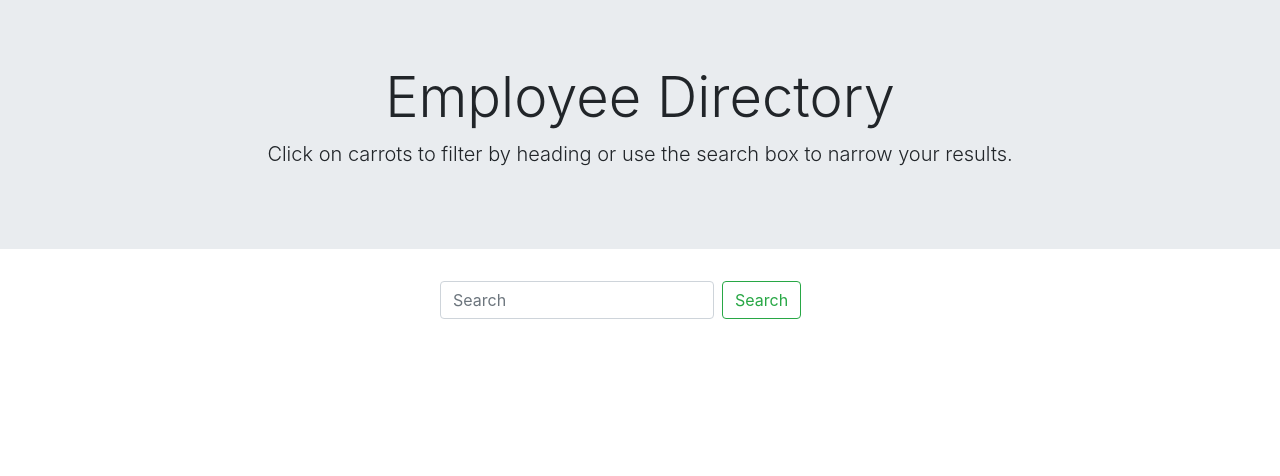
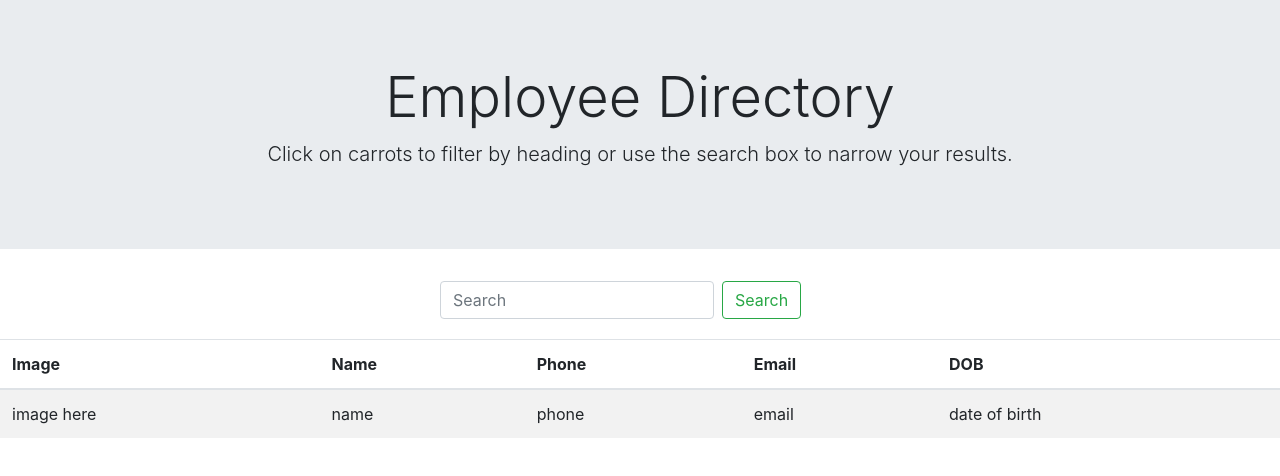
Before and after one commit to past0073/Employee-Directory, a React (Create React App) app in the folder employeedirectory/: page / in a window 1280 px wide. Shown: the top 476 px of the page. Built offline with nearby package versions, Linux system fonts and the light colour scheme; no server answers.

Commit message:
Added table and some api calling reference code.

```diff
--- a/employeedirectory/package.json
+++ b/employeedirectory/package.json
@@ -6,6 +6,7 @@
     "@testing-library/jest-dom": "^5.11.4",
     "@testing-library/react": "^11.1.0",
     "@testing-library/user-event": "^12.1.10",
+    "axios": "^0.21.1",
     "bootstrap": "^4.6.0",
     "react": "^17.0.2",
     "react-dom": "^17.0.2",
--- a/employeedirectory/src/App.js
+++ b/employeedirectory/src/App.js
@@ -1,12 +1,48 @@
-import React from "react";
+import React, {useState, useMemo, useEffect} from "react";
 import Header from "./components/Header";
 import Search from "./components/Search";
+import Table from "./components/Table";
+import axios from "axios"
 
 function App() {
+
+    const [data, setData] = useState({
+        image: "",
+        name: "Amy",
+        phone: "6122690708",
+        email: "",
+        DOB: "",
+    });
+
+
+    // const [data, setData] = useState([]);
+
+    useEffect(() => {
+      async function getData() {
+        await axios
+          .get("https://randomuser.me/api/?results=200&nat=us")
+          .then((response) => {
+            // check if the data is populated
+            console.log(response.data.results);
+            setData(response.data);
+            // you tell it that you had the result
+            setData(false);
+          });
+      }
+      if (data) {
+        // if the result is not ready so you make the axios call
+        getData();
+      }
+    }, []);
+
+
     return (
         <div>
         <Header />
         <Search />
+        <Table />
+
+
 
         </div>
     );
--- a/employeedirectory/src/components/Search/index.js
+++ b/employeedirectory/src/components/Search/index.js
@@ -17,5 +17,4 @@ function Search(props) {
     );
 };
 
-
 export default Search;
--- a/employeedirectory/src/components/Search/style.css
+++ b/employeedirectory/src/components/Search/style.css
@@ -1,5 +1,6 @@
 form {
     margin: 0 auto;
     width: 400px;
-    align: center
+    align: center;
+    padding-bottom: 20px;
     }
--- /dev/null
+++ b/employeedirectory/src/components/Table/index.js
@@ -0,0 +1,30 @@
+import React from "react";
+import "./style.css";
+
+function Table(props) {
+    return (
+        <table className="table table-striped">
+            <thead>
+                <tr>
+                <th scope="col">Image</th>
+                <th scope="col">Name</th>
+                <th scope="col">Phone</th>
+                <th scope="col">Email</th>
+                <th scope="col">DOB</th>
+                </tr>
+            </thead>
+            <tbody>
+                <tr>
+                <td>image here</td>
+                <td>name</td>
+                <td>phone</td>
+                <td>email</td>
+                <td>date of birth</td>
+                </tr>
+            </tbody>
+
+        </table>
+    );
+};
+
+export default Table;
--- a/employeedirectory/src/utils/API.js
+++ b/employeedirectory/src/utils/API.js
@@ -4,6 +4,6 @@ import axios from "axios";
 
 export default {
   search: function() {
-    return axios.get('https://randomuser.me/api/?results=500&nat=us');
+    return axios.get('https://randomuser.me/api/?results=200&nat=us');
   }
 };
```
Also changed, not shown: employeedirectory/src/components/Table/style.css (added), 1 other file (tests, documents, lock files or other folders).
